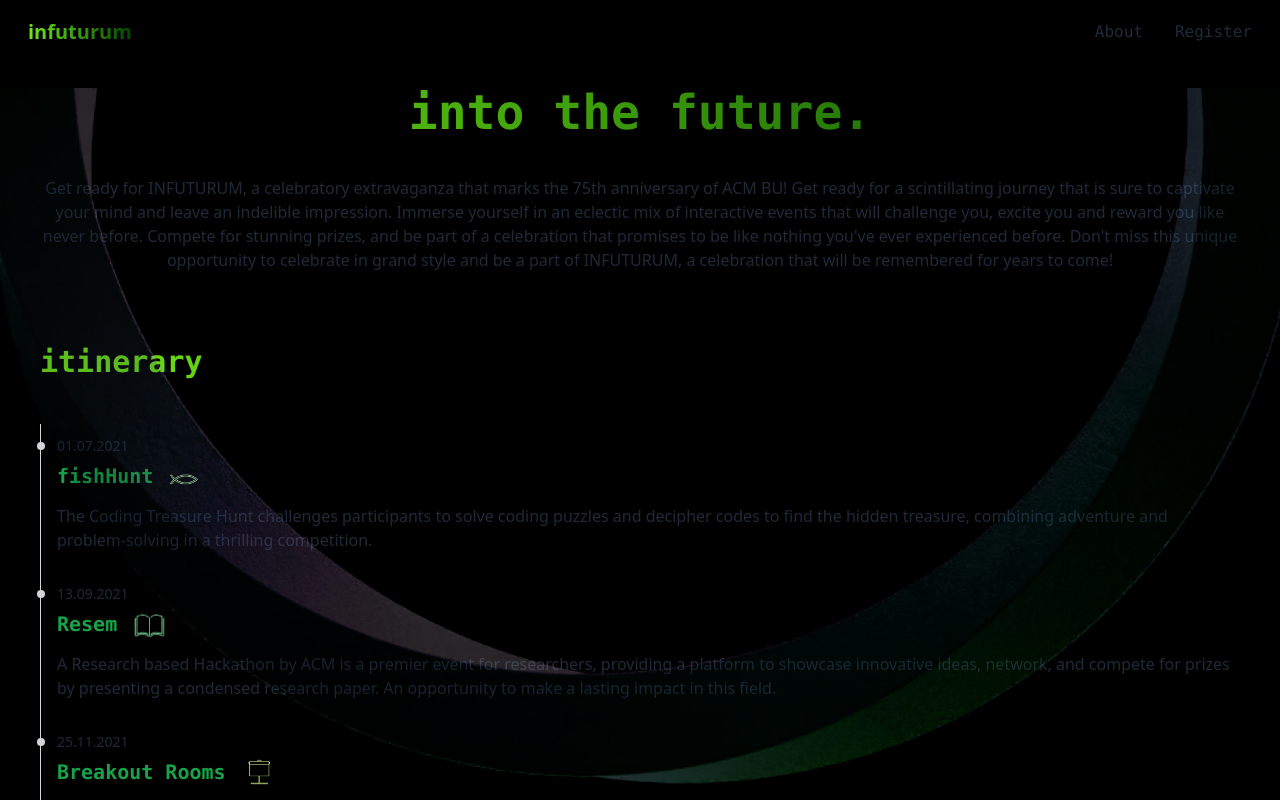
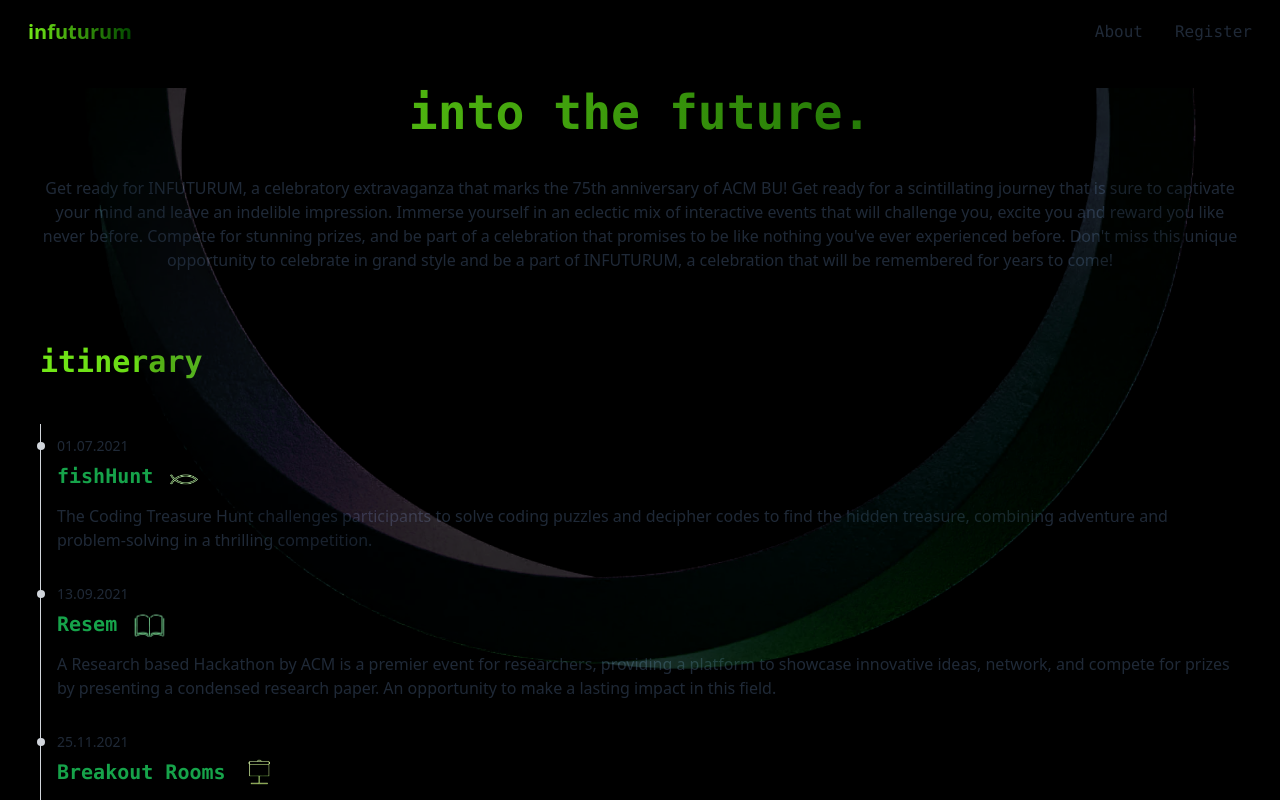
Before and after one commit to abheektripathy/infuturum-ctf, a Next.js app: page /about in a window 1280 px wide. Shown: the top 800 px of the page. Built offline with nearby package versions, Linux system fonts and the light colour scheme.

Commit message:
fixed horizontal off-screen overflow

```diff
--- a/app/about/page.tsx
+++ b/app/about/page.tsx
@@ -40,11 +40,11 @@
       </div>
 
 
-      <div className="relative h-screen w-screen bg-black">
+      <div className="relative h-full w-full bg-black">
         <br></br>
         <img
     src="/ring.png"
-    className="absolute h-full w-full object-cover opacity-20"
+    className="absolute h-100% w-100% object-cover opacity-20"
   />
 
         <h1
--- a/app/globals.css
+++ b/app/globals.css
@@ -3,7 +3,7 @@
 @tailwind utilities;
 
 html {
-    width: 100%;
-    height: 100%;
+    width: fit-content;
+    height: fit-content;
     background-color: black;
   }
--- a/app/head.tsx
+++ b/app/head.tsx
@@ -1,10 +1,10 @@
 export default function Head() {
   return (
     <>
-      <title>🛠️festwen?</title>
+      <title>🛠️INFUTURUM</title>
       <meta content="width=device-width, initial-scale=1" name="viewport" />
       <meta name="description" content="Generated by create next app" />
-      <link rel="icon" href="/favicon.ico" />
+      <link rel="icon" href="/acmlogo.png" />
     </>
   )
 }
```
Also changed, not shown: public/acmlogo.png (added).
